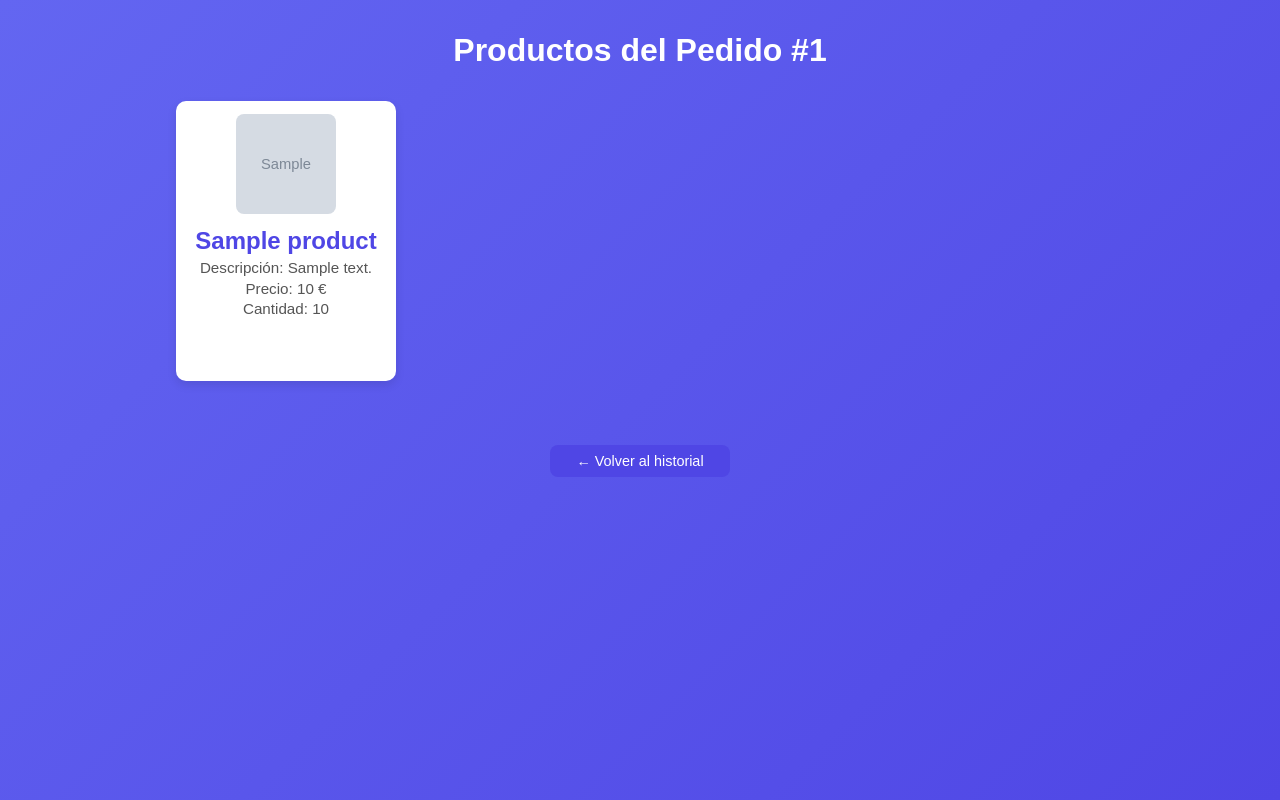
After one commit to Ivanbalderascarmona/DWES_Tienda, a PHP site: template views/orderDetails.phtml in a window 1280 px wide. The commit adds this page. Run offline with PHP 8.4, Linux system fonts and the light colour scheme; the template is opened without the code that fills it: most values are stand-ins (such as "Sample title", 1, 10 or a date in 2020); grey boxes marked "Sample" are stand-in pictures.

Commit message:
controlador, vistas y metodos hechos para el historial de pedidos

```diff
--- a/public/css/style.css
+++ b/public/css/style.css
@@ -266,6 +266,22 @@ body.user-info-page {
 .main-link:hover {
     color: #e0e0ff;
 }
+
+/* Enlace a Mis Pedidos */
+.history-link {
+    display: block;
+    text-align: center;
+    margin-top: 1rem;
+    color: white;
+    text-decoration: underline;
+    font-weight: 500;
+    transition: color 0.2s ease;
+}
+
+.history-link:hover {
+    color: #e0e0ff;
+}
+
 
 /* Animación de entrada */
 @keyframes fadeIn {
@@ -670,3 +686,182 @@ body.cart-page h1 {
     background-color: #3730a3;
     transform: scale(1.05);
 }
+
+
+/* ====== HISTORIAL DE PEDIDOS ====== */
+body.order-history-page {
+    background: linear-gradient(135deg, #6366f1, #4f46e5);
+    font-family: 'Poppins', sans-serif;
+    margin: 0;
+    padding: 2rem 1rem;
+    color: #333;
+}
+
+/* Título principal */
+body.order-history-page h1 {
+    text-align: center;
+    color: white;
+    font-size: 2rem;
+    margin-bottom: 2rem;
+}
+
+/* Contenedor de cada pedido */
+.order-card {
+    background-color: white;
+    max-width: 600px;
+    margin: 1rem auto;
+    padding: 1.5rem;
+    border-radius: 15px;
+    box-shadow: 0 6px 15px rgba(0, 0, 0, 0.1);
+    text-align: center;
+    transition: transform 0.2s ease, box-shadow 0.3s ease;
+}
+
+/* Hover sobre la tarjeta */
+.order-card:hover {
+    transform: translateY(-5px);
+    box-shadow: 0 10px 20px rgba(79, 70, 229, 0.3);
+}
+
+/* Títulos dentro de la tarjeta */
+.order-card h2 {
+    color: #4f46e5;
+    margin-bottom: 0.5rem;
+}
+
+/* Texto dentro de la tarjeta */
+.order-card p {
+    color: #555;
+    margin: 0.3rem 0;
+    font-size: 1rem;
+}
+
+.order-card-link { text-decoration: none; }
+.order-card-link .order-card:hover {
+    transform: translateY(-5px);
+    box-shadow: 0 10px 20px rgba(79,70,229,0.3);
+}
+
+
+/* Enlace a la página principal */
+.order-history-page a {
+    display: inline-block;
+    text-align: center;
+    margin: 2rem auto;
+    color: white;
+    text-decoration: none;
+    background-color: #4f46e5;
+    padding: 0.8rem 1.5rem;
+    border-radius: 10px;
+    font-weight: 500;
+    transition: background 0.3s ease, transform 0.2s ease;
+}
+
+.order-history-page a:hover {
+    background-color: #3730a3;
+    transform: scale(1.05);
+}
+
+/* Mensaje si no hay pedidos */
+.empty-orders {
+    text-align: center;
+    color: white;
+    font-size: 1.1rem;
+    margin-top: 3rem;
+}
+
+
+/* ====== DETALLES DE PRODUCTOS DEL PEDIDO ====== */
+body.order-details-page {
+    background: linear-gradient(135deg, #6366f1, #4f46e5);
+    font-family: 'Poppins', sans-serif;
+    margin: 0;
+    padding: 2rem 1rem;
+    color: #333;
+    display: flex;
+    flex-direction: column;
+    min-height: 100vh;
+}
+
+/* Título principal */
+body.order-details-page h1 {
+    text-align: center;
+    color: white;
+    font-size: 2rem;
+    margin-bottom: 2rem;
+}
+
+/* Contenedor de productos con grid */
+.products-container {
+    display: grid;
+    grid-template-columns: repeat(auto-fill, 220px); /* ancho fijo de cada tarjeta */
+    justify-content: center; /* centra las tarjetas horizontalmente */
+    gap: 1rem;
+    max-width: 1000px;
+    margin: 0 auto 2rem auto;
+}
+
+/* Tarjeta de cada producto */
+body.order-details-page .product-card {
+    background-color: white;
+    display: flex;
+    flex-direction: column;
+    align-items: center;
+    padding: 0.8rem;
+    border-radius: 10px;
+    box-shadow: 0 4px 10px rgba(0,0,0,0.1);
+    transition: transform 0.2s ease, box-shadow 0.3s ease;
+    width: 220px; /* ancho fijo */
+    height: 280px; /* altura fija para que sean recuadros uniformes */
+}
+
+/* Hover en la tarjeta */
+body.order-details-page .product-card:hover {
+    transform: translateY(-5px);
+    box-shadow: 0 10px 20px rgba(79,70,229,0.2);
+}
+
+/* Imagen del producto */
+body.order-details-page .product-card img {
+    width: 100px;   /* más pequeña */
+    height: 100px;
+    object-fit: cover;
+    border-radius: 8px;
+    margin-bottom: 0.5rem;
+}
+
+/* Nombre del producto */
+body.order-details-page .product-card h2 {
+    color: #4f46e5;
+    margin: 0.3rem 0;
+    text-align: center;
+}
+
+/* Texto de descripción, precio y cantidad */
+body.order-details-page .product-card p {
+    margin: 0.2rem 0;
+    color: #555;
+    font-size: 0.95rem;
+    text-align: center;
+}
+
+/* Botón volver al historial */
+body.order-details-page .back-to-orders {
+    display: block;
+    width: 180px;
+    text-align: center;
+    margin: 2rem auto 1rem auto;
+    color: white;
+    text-decoration: none;
+    background-color: #4f46e5;
+    padding: 0.5rem 1rem;
+    border-radius: 8px;
+    font-weight: 500;
+    font-size: 0.9rem;
+    transition: background 0.3s ease, transform 0.2s ease;
+}
+
+body.order-details-page .back-to-orders:hover {
+    background-color: #3730a3;
+    transform: scale(1.05);
+}
--- /dev/null
+++ b/views/orderDetails.phtml
@@ -0,0 +1,30 @@
+<!DOCTYPE html>
+<html lang="es">
+<head>
+    <meta charset="UTF-8">
+    <meta name="viewport" content="width=device-width, initial-scale=1.0">
+    <title>Productos del Pedido</title>
+    <link rel="stylesheet" href="public/css/style.css">
+</head>
+<body class="order-details-page">
+
+    <h1>Productos del Pedido #<?= $idOrder; ?></h1>
+
+    <div class="products-container">
+        <?php foreach ($products as $product): ?>
+            <div class="product-card">
+                <img src="public/img/<?= $product['image']; ?>" alt="<?= $product['productname']; ?>">
+                <div>
+                    <h2><?= $product['productname']; ?></h2>
+                    <p>Descripción: <?= $product['description']; ?></p>
+                    <p>Precio: <?= $product['price']; ?> €</p>
+                    <p>Cantidad: <?= $product['amount']; ?></p>
+                </div>
+            </div>
+        <?php endforeach; ?>
+    </div>
+
+    <a href="index.php?c=order&action=history" class="back-to-orders">← Volver al historial</a>
+
+</body>
+</html>
--- a/views/userInfoView.phtml
+++ b/views/userInfoView.phtml
@@ -12,6 +12,7 @@
     </header>
 
     <a class="main-link" href="index.php">Página principal</a>
+    <a class="history-link" href="index.php?c=order&action=history">Mis Pedidos</a>
     <div class="user-info-container">
         <img src="public/img/<?php if($_SESSION['user']->getAvatar()){
             echo ''.$_SESSION['user']->getUsername().''.$_SESSION['user']->getAvatar().'';
```
Also changed, not shown: controllers/orderController.php (+12 -0 lines), models/CartRepository.php (+26 -6 lines), views/orderHistory.phtml (+29 -3 lines).
